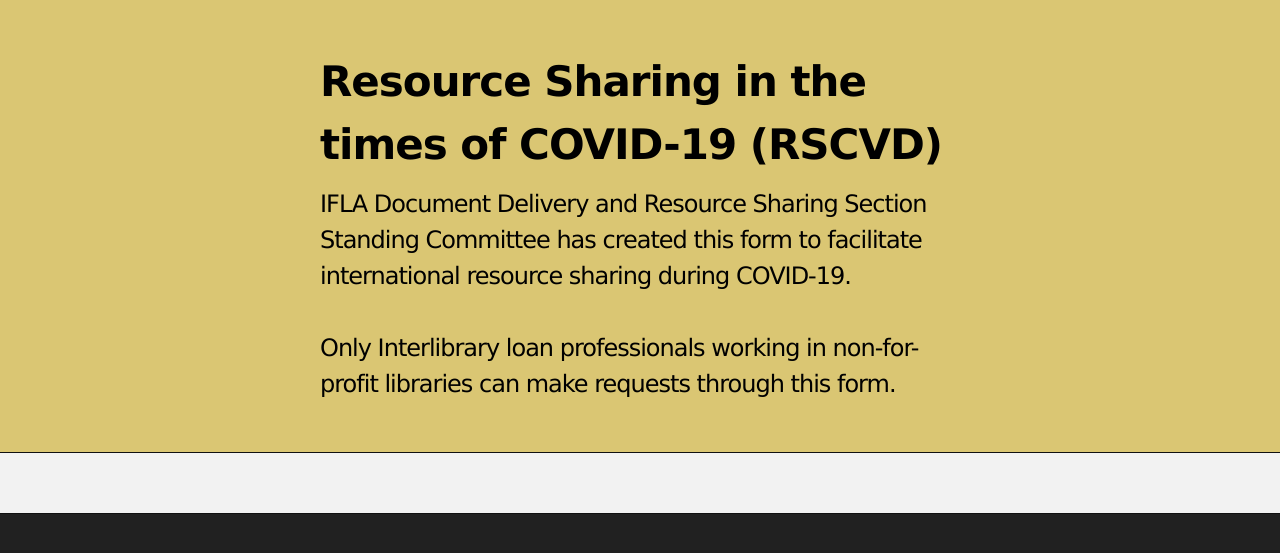
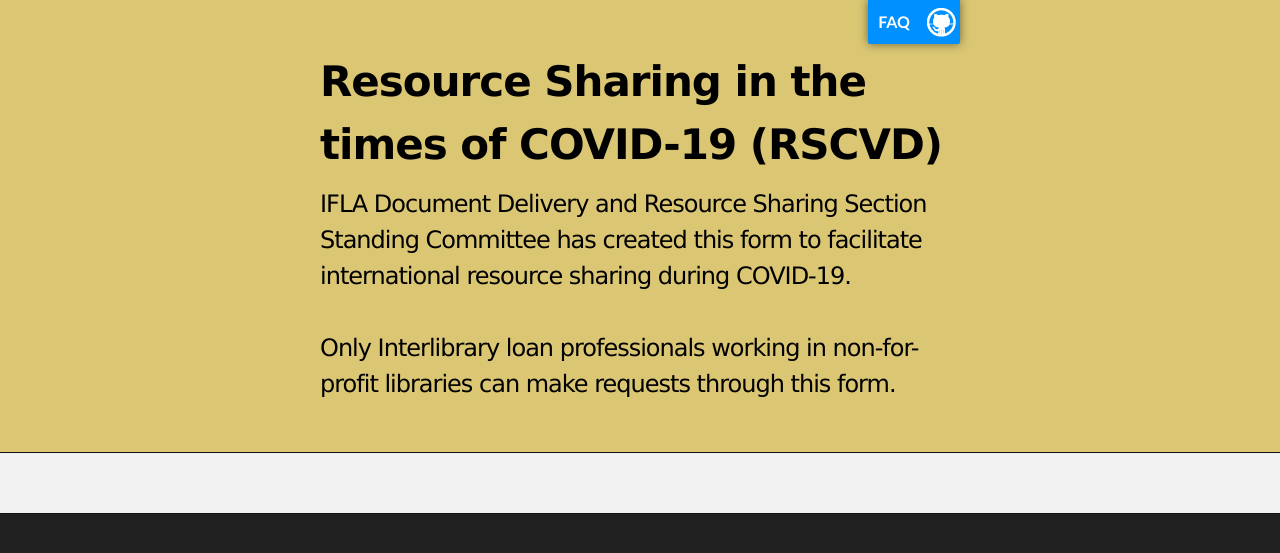
Before and after one commit to JosephMcArthur/rscvd-dev, a Jekyll site: the page built from index.md, in a window 1280 px wide. Shown: the top 553 px of the page. Built offline with Jekyll 4.4.1, drawn with Linux system fonts in a browser that asks for light colours; our own code applies the rules of GitHub Pages for plain Markdown files.

Commit message:
Update default.html

```diff
--- a/_layouts/default.html
+++ b/_layouts/default.html
@@ -16,7 +16,7 @@
     <div id="header_wrap" class="outer">
         <header class="inner">
           {% if site.github.is_project_page %}
-     <!--       <a id="forkme_banner" href="{{ site.github.repository_url }}">View on GitHub</a> -->
+       <a id="forkme_banner" href="{{/faq}}">FAQ</a>
           {% endif %}
 
           <h1 id="project_title">{{ site.title | default: site.github.repository_name }}</h1>
```
